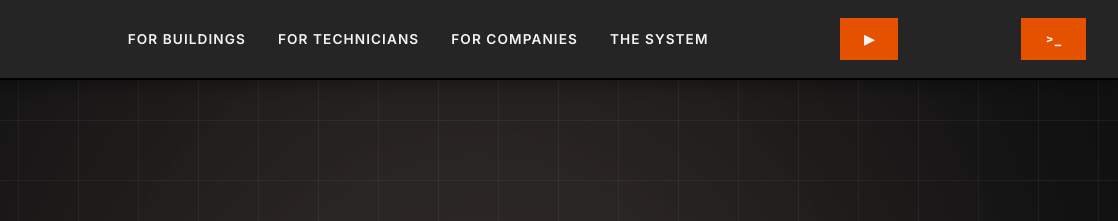
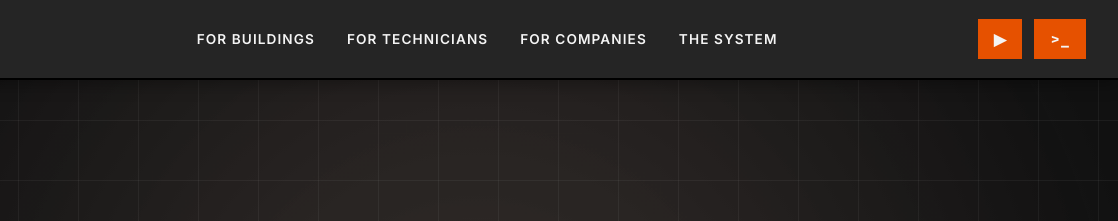
Before and after one commit to Fitgirlstarwars/sitesync-landing, a plain HTML site: page index.html in a window 1280 px wide. Shown: the top 221 px of the page, 162-1280 px from the left. Drawn offline with nearby package versions, Linux system fonts and the light colour scheme; a script that the page names is missing.

Commit message:
Fix nav buttons overlap - wrap in flex container with gap
- Add nav-buttons wrapper with flex layout
- Add 0.75rem gap between buttons
- Make buttons more compact with smaller padding

🤖 Generated with [Claude Code](https://claude.com/claude-code)

Co-Authored-By: Claude <noreply@anthropic.com>

```diff
--- a/index.html
+++ b/index.html
@@ -77,6 +77,7 @@
             <a href="companies.html">FOR COMPANIES</a>
             <a href="platform.html">THE SYSTEM</a>
         </div>
+        <div class="nav-buttons">
             <button class="cta-btn video-trigger" aria-label="Watch Demo Video">
                 <span class="desktop-text">WATCH DEMO</span>
                 <span class="mobile-text">▶</span>
@@ -85,6 +86,7 @@
                 <span class="desktop-text">INFORMATION TERMINAL</span>
                 <span class="mobile-text">&gt;_</span>
             </button>
+        </div>
     </nav>
 
     <!-- Video Modal -->
--- a/styles.css
+++ b/styles.css
@@ -233,20 +233,28 @@ h1, h2, h3 {
     animation: none;
 }
 
-/* Video Trigger Button */
-.video-trigger {
-    margin-right: 0.5rem;
+/* Nav Buttons Container */
+.nav-buttons {
+    display: flex;
+    gap: 0.75rem;
+    align-items: center;
+    flex-shrink: 0;
 }
 
 /* Nav button icons - always show icons, hide text */
-.cta-btn .desktop-text {
+.nav-buttons .cta-btn {
+    padding: 0.6rem 1rem;
+}
+
+.nav-buttons .cta-btn .desktop-text {
     display: none;
 }
 
-.cta-btn .mobile-text {
+.nav-buttons .cta-btn .mobile-text {
     display: inline;
     font-family: var(--font-mono);
     font-weight: 700;
+    font-size: 1rem;
 }
 
 /* Video Modal */
```
Lines whose indentation alone changed are shown as unchanged.
